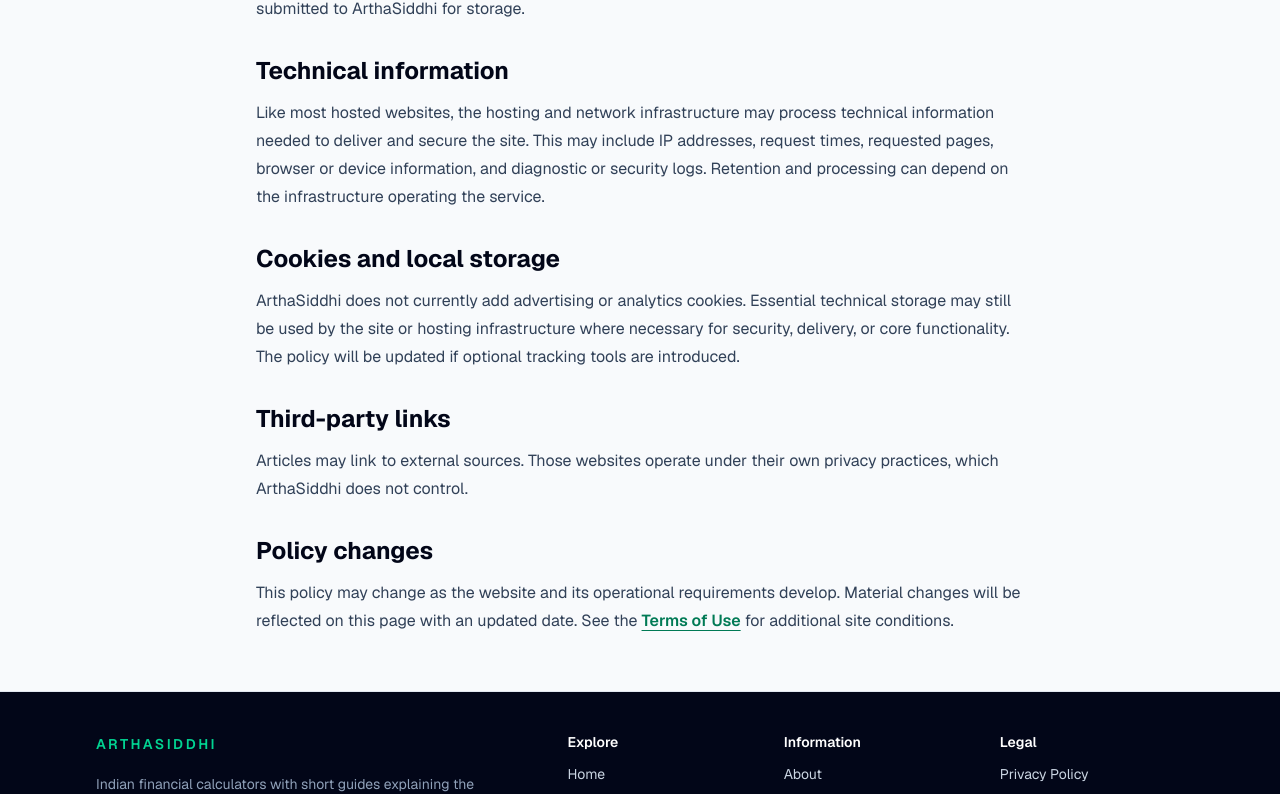
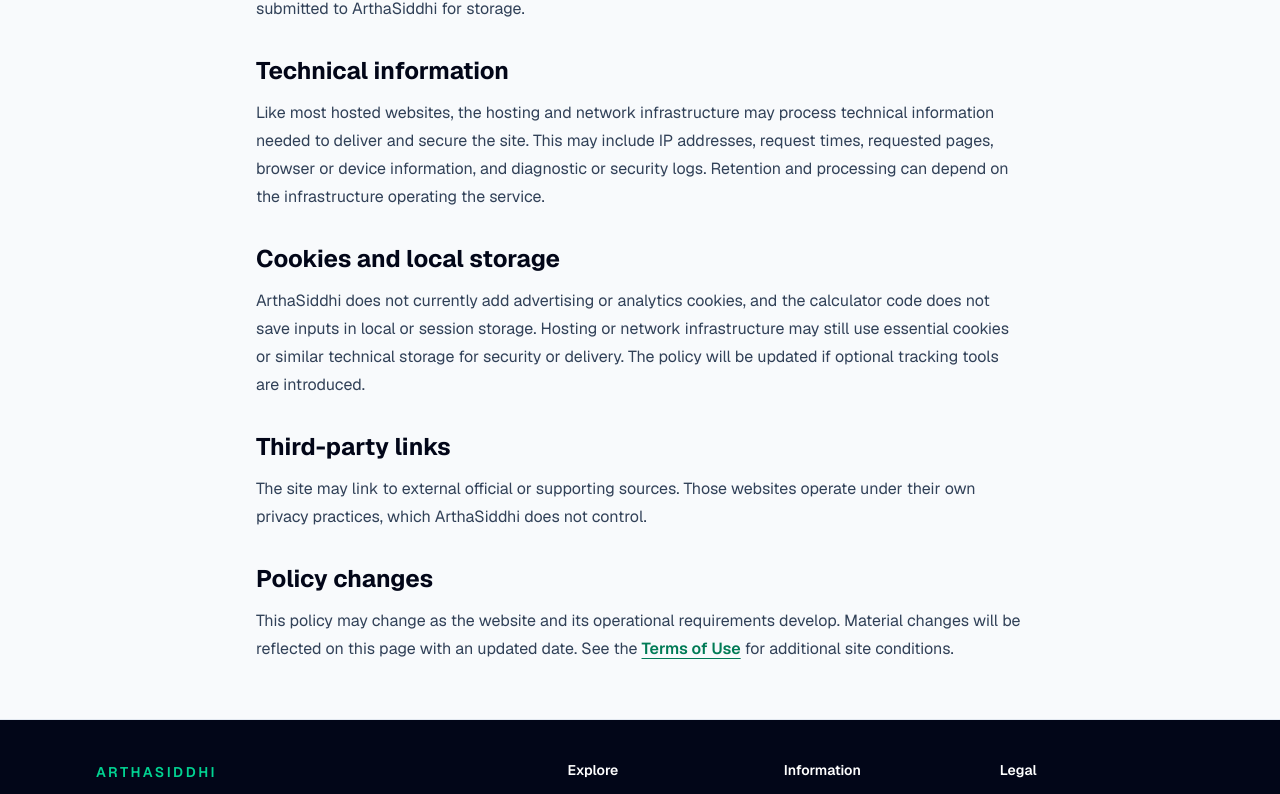
Before and after one commit to applekanna5-bit/arthasiddhi, a Next.js app: page /privacy in a window 1280 px wide. Shown: the part 459-1253 px from the top of the page. Built offline with nearby package versions, Linux system fonts and the light colour scheme.

Commit message:
Complete editorial Batch F legal readability

```diff
--- a/app/disclaimer/page.tsx
+++ b/app/disclaimer/page.tsx
@@ -7,9 +7,9 @@
 
 export default function DisclaimerPage() {
   return (
-    <InfoPage eyebrow="Important information" title="Financial Disclaimer" description="ArthaSiddhi provides educational information and scenario-based estimates, not individualized financial or investment advice. Last updated: 16 August 2026.">
+    <InfoPage eyebrow="Important information" title="Financial Disclaimer" description="ArthaSiddhi provides educational information and scenario-based estimates, not individualized financial or investment advice. Last updated: 17 August 2026.">
       <section><h2 className="text-2xl font-bold text-slate-950">Educational information</h2><p className="mt-3">Articles explain general financial concepts for learning. They are not recommendations to borrow, invest, buy, sell, or select a particular product, and they do not account for your complete financial circumstances.</p></section>
-      <section><h2 className="text-2xl font-bold text-slate-950">Illustrative calculator outputs</h2><p className="mt-3">Calculator results are estimates based on the values and assumptions entered. Actual interest calculations, rates, taxes, charges, regulations, lender terms, investment returns, product conditions, rounding, and timing may differ.</p></section>
+      <section><h2 className="text-2xl font-bold text-slate-950">Illustrative calculator outputs</h2><p className="mt-3">Calculator results are estimates based on the values and assumptions entered. They do not determine eligibility for a financial product or benefit. Actual outcomes may differ because interest methods, rates, taxes, charges, regulations, lender or product terms, rounding and timing can differ.</p></section>
       <section><h2 className="text-2xl font-bold text-slate-950">Investment risk</h2><p className="mt-3">Assumed or historical returns do not guarantee future results. Market-linked investments can rise or fall in value, and capital may be at risk.</p></section>
       <section><h2 className="text-2xl font-bold text-slate-950">Verify important decisions</h2><p className="mt-3">Use current official documents, regulated product disclosures, and information from relevant institutions when making important decisions. Consider advice from an appropriately qualified professional where your circumstances require it.</p></section>
       <section><h2 className="text-2xl font-bold text-slate-950">Using this website</h2><p className="mt-3">By using ArthaSiddhi, you acknowledge these limitations. The <Link href="/terms" className="font-semibold text-emerald-700 underline underline-offset-4">Terms of Use</Link> provide the broader conditions for use of the website.</p></section>
--- a/app/privacy/page.tsx
+++ b/app/privacy/page.tsx
@@ -7,11 +7,11 @@
 
 export default function PrivacyPage() {
   return (
-    <InfoPage eyebrow="Legal" title="Privacy Policy" description="This policy describes the current public ArthaSiddhi website and its client-side financial calculators. Last updated: 16 August 2026.">
+    <InfoPage eyebrow="Legal" title="Privacy Policy" description="This policy describes the current public ArthaSiddhi website and its client-side financial calculators. Last updated: 17 August 2026.">
       <section><h2 className="text-2xl font-bold text-slate-950">Information you enter</h2><p className="mt-3">ArthaSiddhi currently has no user accounts, login system, database, payment processing, or contact-form backend. Calculator inputs are processed in your browser to display results and are not intentionally submitted to ArthaSiddhi for storage.</p></section>
       <section><h2 className="text-2xl font-bold text-slate-950">Technical information</h2><p className="mt-3">Like most hosted websites, the hosting and network infrastructure may process technical information needed to deliver and secure the site. This may include IP addresses, request times, requested pages, browser or device information, and diagnostic or security logs. Retention and processing can depend on the infrastructure operating the service.</p></section>
-      <section><h2 className="text-2xl font-bold text-slate-950">Cookies and local storage</h2><p className="mt-3">ArthaSiddhi does not currently add advertising or analytics cookies. Essential technical storage may still be used by the site or hosting infrastructure where necessary for security, delivery, or core functionality. The policy will be updated if optional tracking tools are introduced.</p></section>
-      <section><h2 className="text-2xl font-bold text-slate-950">Third-party links</h2><p className="mt-3">Articles may link to external sources. Those websites operate under their own privacy practices, which ArthaSiddhi does not control.</p></section>
+      <section><h2 className="text-2xl font-bold text-slate-950">Cookies and local storage</h2><p className="mt-3">ArthaSiddhi does not currently add advertising or analytics cookies, and the calculator code does not save inputs in local or session storage. Hosting or network infrastructure may still use essential cookies or similar technical storage for security or delivery. The policy will be updated if optional tracking tools are introduced.</p></section>
+      <section><h2 className="text-2xl font-bold text-slate-950">Third-party links</h2><p className="mt-3">The site may link to external official or supporting sources. Those websites operate under their own privacy practices, which ArthaSiddhi does not control.</p></section>
       <section><h2 className="text-2xl font-bold text-slate-950">Policy changes</h2><p className="mt-3">This policy may change as the website and its operational requirements develop. Material changes will be reflected on this page with an updated date. See the <Link href="/terms" className="font-semibold text-emerald-700 underline underline-offset-4">Terms of Use</Link> for additional site conditions.</p></section>
     </InfoPage>
   );
```
Also changed, not shown: 1 other file (tests, documents, lock files or other folders).
